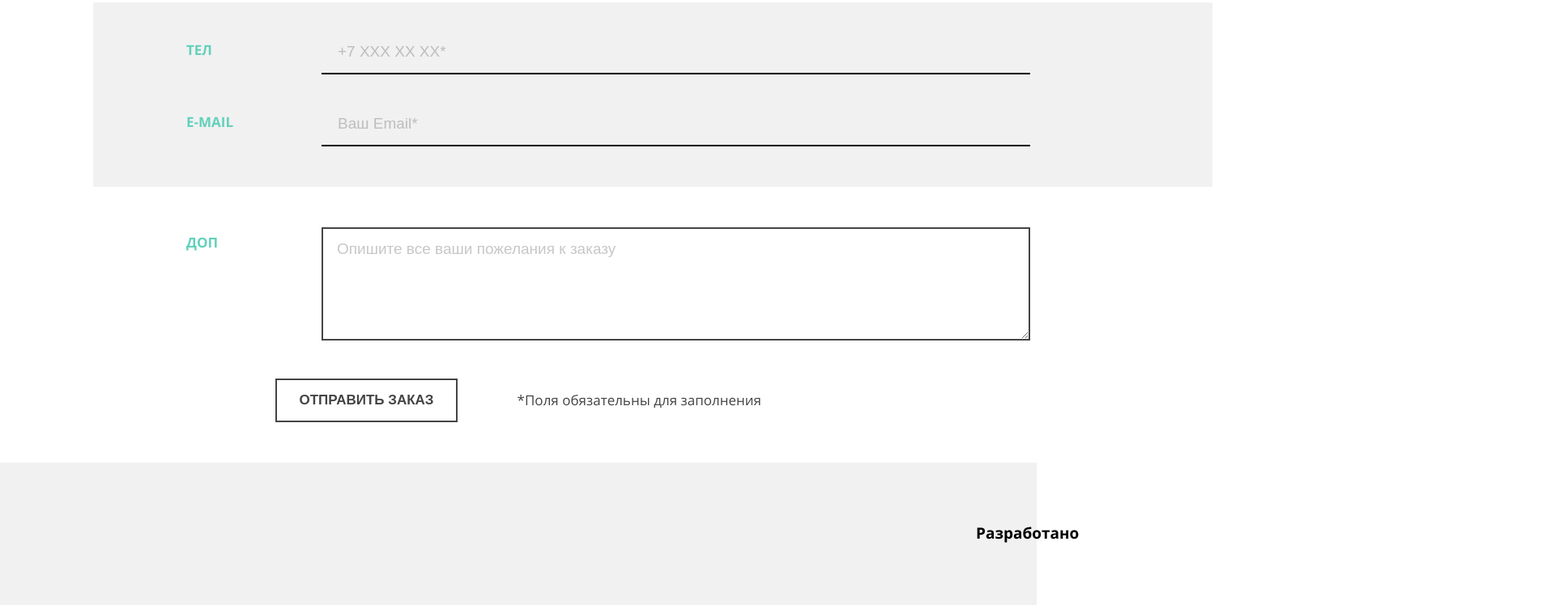
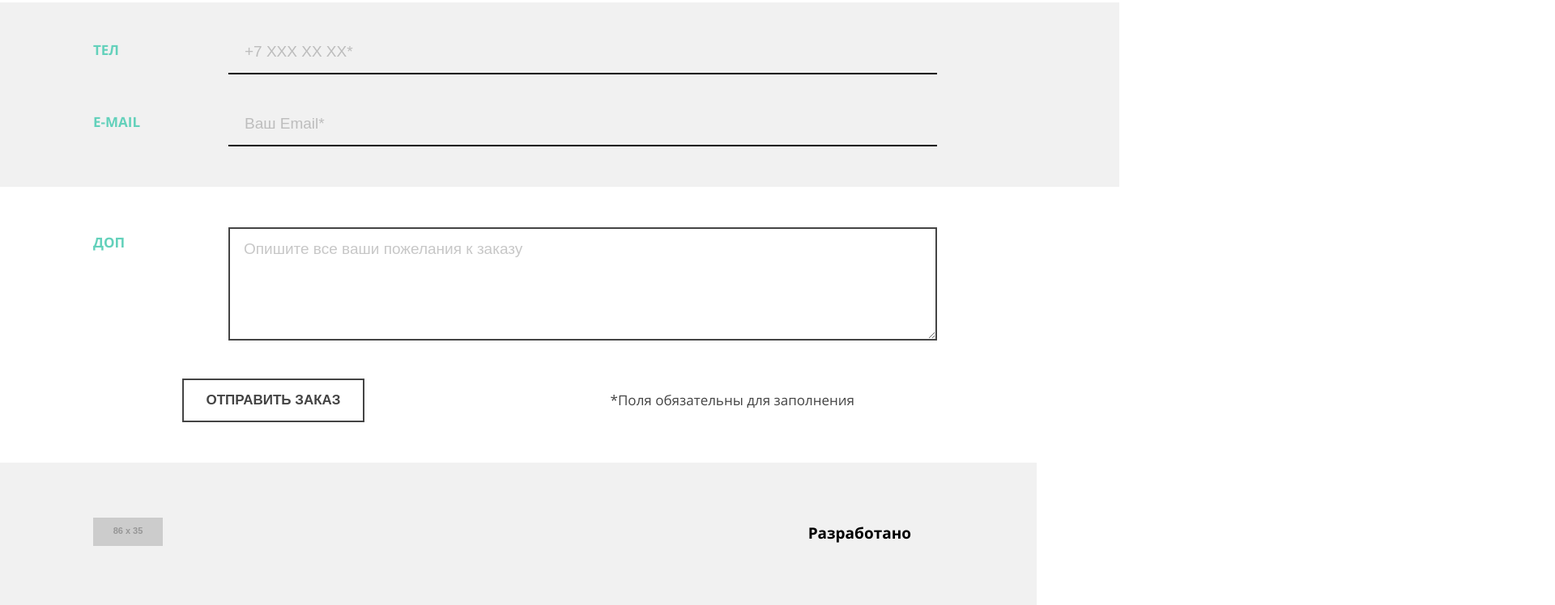
Before and after one commit to ikuinenkierre/200045-mishka, a website: page form.html in a window 1280 px wide. Shown: the part 1294-2042 px from the top of the page at 81% size, 1920 px wide, since content can reach past the window. Drawn offline with nearby package versions, Linux system fonts and the light colour scheme; files that its build step writes are made by us from their sources; placeholder pictures from the web are drawn by us.

Commit message:
Поправляет сетки

```diff
--- a/form.html
+++ b/form.html
@@ -52,7 +52,7 @@
 
     <main class="page-main">
       <h1 class="page-main__title page-main__title--form-page">Вязание на заказ</h1>
-      <div class="page-main__wrapper wrapper">
+      <div class="page-main__wrapper">
         <form class="page-main__form form" action="https://echo.htmlacademy.ru" method="post">
           <p class="form__text">
             Мы будем рады воплотить в жизнь ваши пожелания! Заполните простую форму заказа и мы свяжемся с вами, чтобы уточнить детали.
@@ -166,7 +166,7 @@
             <img class="page-footer__logo-img" src="http://via.placeholder.com/86x35" width="86" height="35" alt="Магазин изделий ручной работы «Мишка»">
         </a>
         <section class="page-footer__social social">
-          <div class="social__wrapper wrapper">
+          <div class="social__wrapper">
             <h2 class="visually-hidden">Мы в социальных сетях</h2>
             <ul class="social__list">
               <li class="social__item">
@@ -188,7 +188,7 @@
           </div>
         </section>
         <section class="page-footer__copyright copyright">
-          <div class="copyright__wrapper wrapper">
+          <div class="copyright__wrapper">
             <h2 class="visually-hidden">Авторские права</h2>
             <span class="copyright__text">Разработано</span>
             <a class="copyright__link" href="https://htmlacademy.ru/intensive/adaptive">
--- a/sass/blocks/form.scss
+++ b/sass/blocks/form.scss
@@ -130,6 +130,7 @@
   }
 
   .form__fieldset-wrapper {
+    box-sizing: border-box;
     display: flex;
     padding-left: 50px;
     padding-right: 50px;
```
Also changed, not shown: catalog.html (+3 -3 lines).
